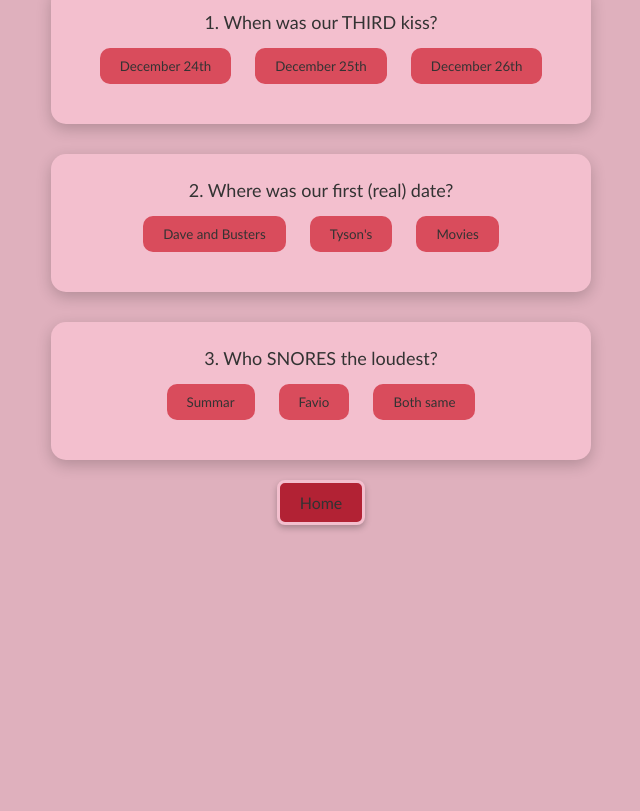
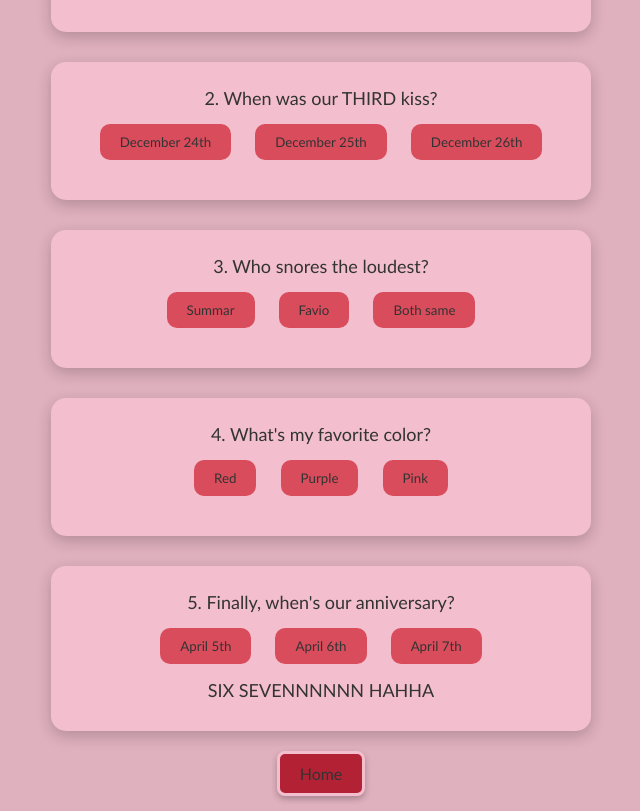
Before and after one commit to summar-k/6months, a plain HTML site: page quiz.html in a window 1280 px wide. Shown: the part 189-1000 px from the top of the page, without its empty margins (319-959 px from the left). Before the commit the page ends 820 px from the top, so only its background shows below. Drawn offline with Linux system fonts and the light colour scheme.

Commit message:
edited files

```diff
--- a/quiz.html
+++ b/quiz.html
@@ -8,24 +8,39 @@
         <h1>How Well Do You Know Us?</h1>
 
         <div class="quiz" id="q1">
-            <p>1. When was our THIRD kiss?</p>
+            <p>1. Where was our first date?</p>
+            <button onclick="checkAnswer(this, 'correct')">Dave and Busters</button>
+            <button onclick="checkAnswer(this, 'wrong')">Tyson's</button>
+            <button onclick="checkAnswer(this, 'wrong')">Movies</button>
+            <p class="feedback"></p>
+        </div>
+        <div class="quiz" id="q2">
+            <p>2. When was our THIRD kiss?</p>
             <button onclick="checkAnswer(this, 'wrong')">December 24th</button>
             <button onclick="checkAnswer(this, 'correct')">December 25th</button>
             <button onclick="checkAnswer(this, 'wrong')">December 26th</button>
             <p class="feedback"></p>
         </div>
-        <div class="quiz" id="q2">
-            <p>2. Where was our first (real) date?</p>
-            <button onclick="checkAnswer(this, 'correct')">Dave and Busters</button>
-            <button onclick="checkAnswer(this, 'wrong')">Tyson's</button>
-            <button onclick="checkAnswer(this, 'wrong')">Movies</button>
-            <p class="feedback"></p>
-        </div>
         <div class="quiz" id="q3">
-            <p>3. Who SNORES the loudest?</p>
+            <p>3. Who snores the loudest?</p>
             <button onclick="checkAnswer(this, 'wrong')">Summar</button>
             <button onclick="checkAnswer(this, 'correct')">Favio</button>
             <button onclick="checkAnswer(this, 'wrong')">Both same</button>
+            <p class="feedback"></p>
+        </div>
+        <div class="quiz" id="q4">
+            <p>4. What's my favorite color?</p>
+            <button onclick="checkAnswer(this, 'wrong')">Red</button>
+            <button onclick="checkAnswer(this, 'wrong')">Purple</button>
+            <button onclick="checkAnswer(this, 'correct')">Pink</button>
+            <p class="feedback"></p>
+        </div>
+        <div class="quiz" id="q5">
+            <p>5. Finally, when's our anniversary?</p>
+            <button onclick="checkAnswer(this, 'wrong')">April 5th</button>
+            <button onclick="checkAnswer(this, 'correct')">April 6th</button>
+            <button onclick="checkAnswer(this, 'wrong')">April 7th</button>
+            <p>SIX SEVENNNNNN HAHHA</p>
             <p class="feedback"></p>
         </div>
 
```
Also changed, not shown: love-notes.html (+2 -1 lines).
